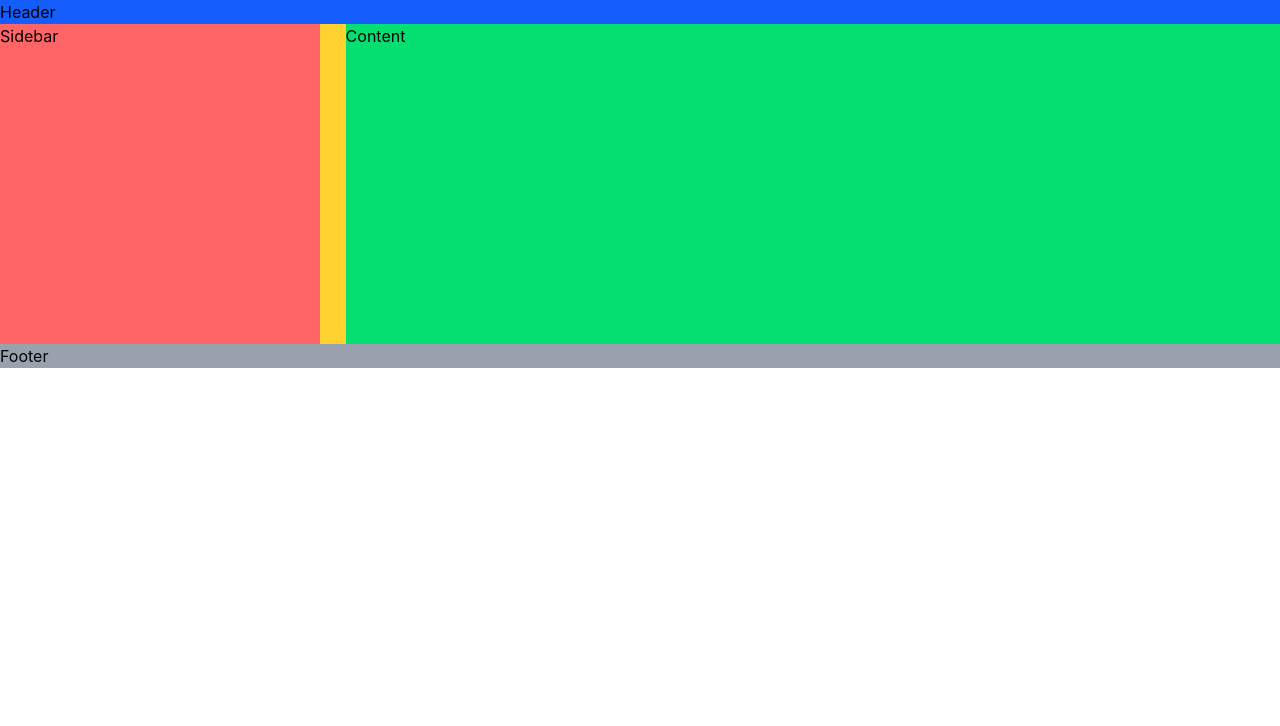
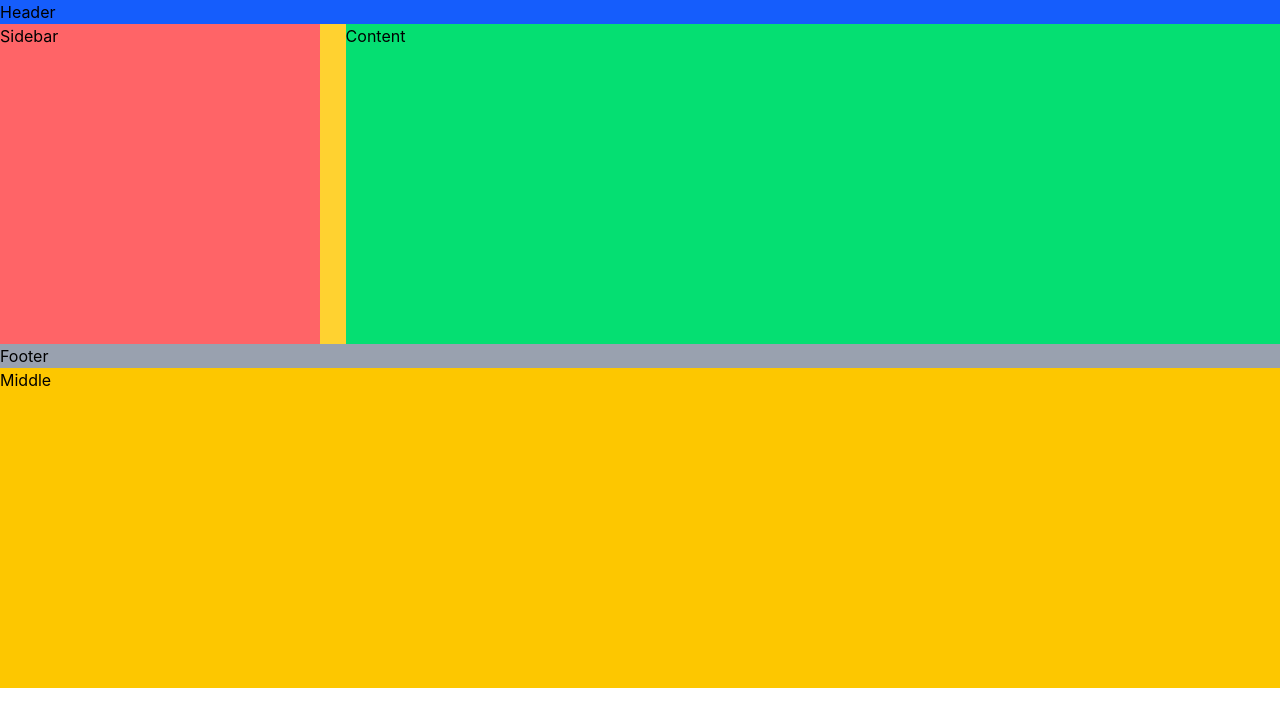
Before and after one commit to Amrenderkumar/Sessional_Marks_App, a React app in the folder Frontend/: page / in a window 1280 px wide. Shown: the top 726 px of the page. Built offline with nearby package versions, Linux system fonts and the light colour scheme; the HTML template or start-up script is replaced by a standard one.

Commit message:
update my component

```diff
--- a/Frontend/src/Authentication/Signin.jsx
+++ b/Frontend/src/Authentication/Signin.jsx
@@ -7,6 +7,7 @@ const Signin = () => {
             <div className="w-1/4 h-80 bg-red-400">Sidebar</div>
             <div className="grow h-80 bg-green-400">Content</div>
             <div className="w-full h-[50%] bg-gray-400">Footer</div>
+            <div className="w-full h-80 bg-yellow-400">Middle</div>
         </div>
     )
 }
```
